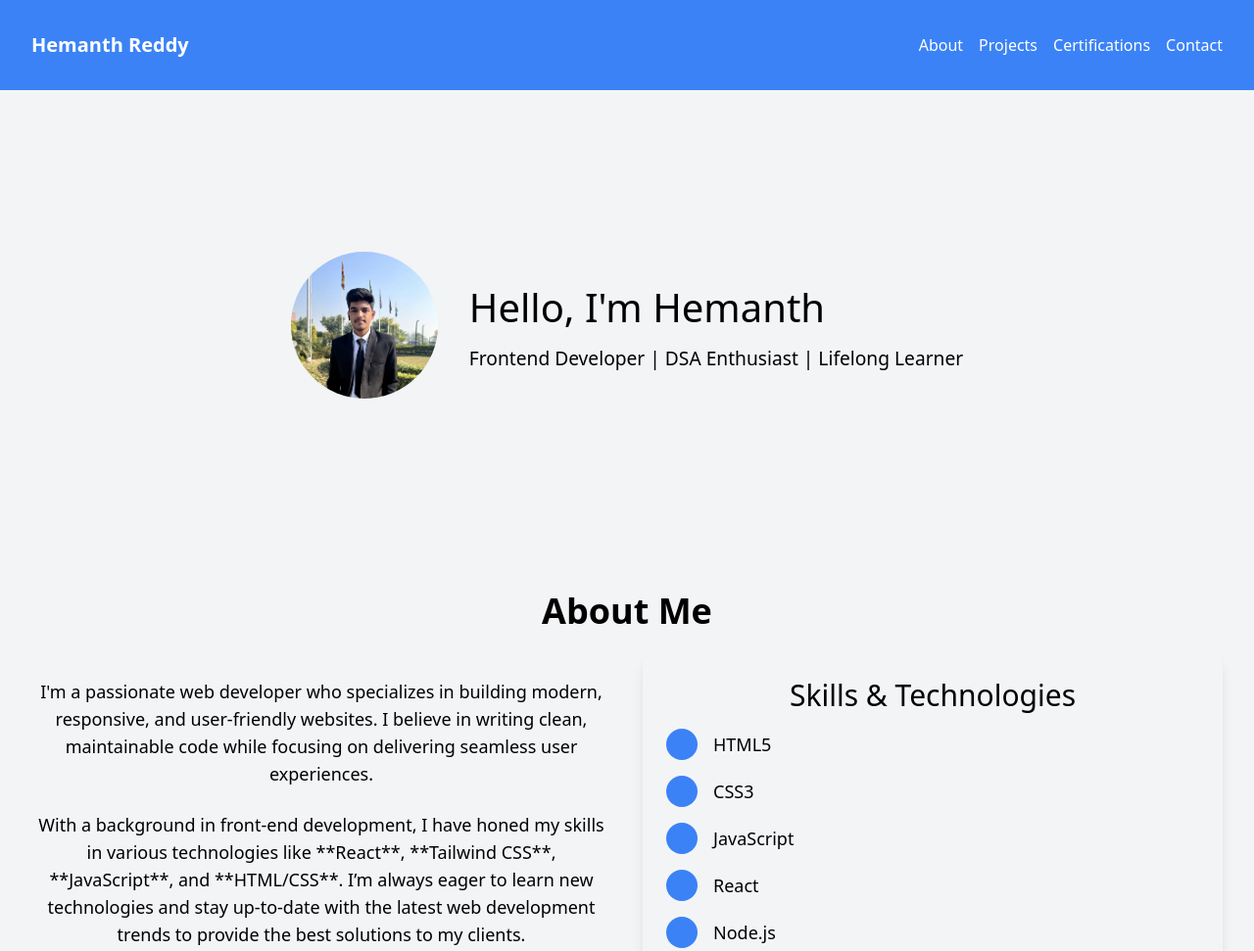
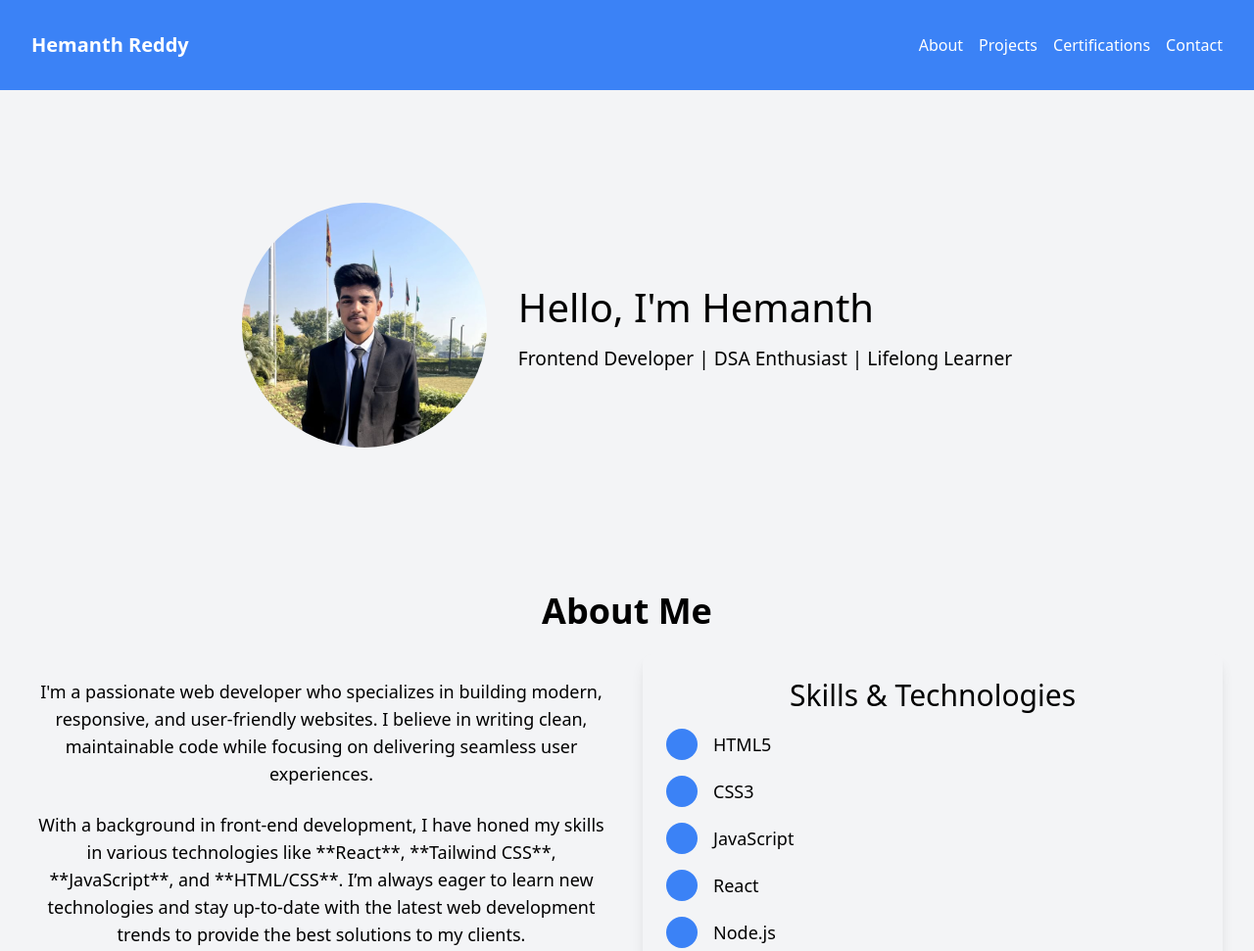
Before and after one commit to Hemanthreddy01/demo., a website: page index.html in a window 1280 px wide. Shown: the top 971 px of the page at 98% size. Drawn offline with nearby package versions, Linux system fonts and the light colour scheme.

Commit message:
Update index.html

```diff
--- a/index.html
+++ b/index.html
@@ -29,7 +29,7 @@
   <!-- Hero Section -->
   <section style="display: flex; justify-content: center; align-items: center; padding: 4rem 2rem; min-height: 60vh;">
   <div style="display: flex; align-items: center; gap: 2rem;">
-    <img src="hemanth.jpg" alt="Your Photo" style="width: 150px; height: 150px; border-radius: 50%; object-fit: cover;">
+    <img src="hemanth.jpg" alt="Your Photo" style="width: 250px; height: 250px; border-radius: 50%; object-fit: cover;">
     <div style="text-align: left;">
       <h1 style="font-size: 2.5rem; margin: 0;">Hello, I'm Hemanth</h1>
       <p style="font-size: 1.2rem; margin-top: 0.5rem;">Frontend Developer | DSA Enthusiast | Lifelong Learner</p>
```
